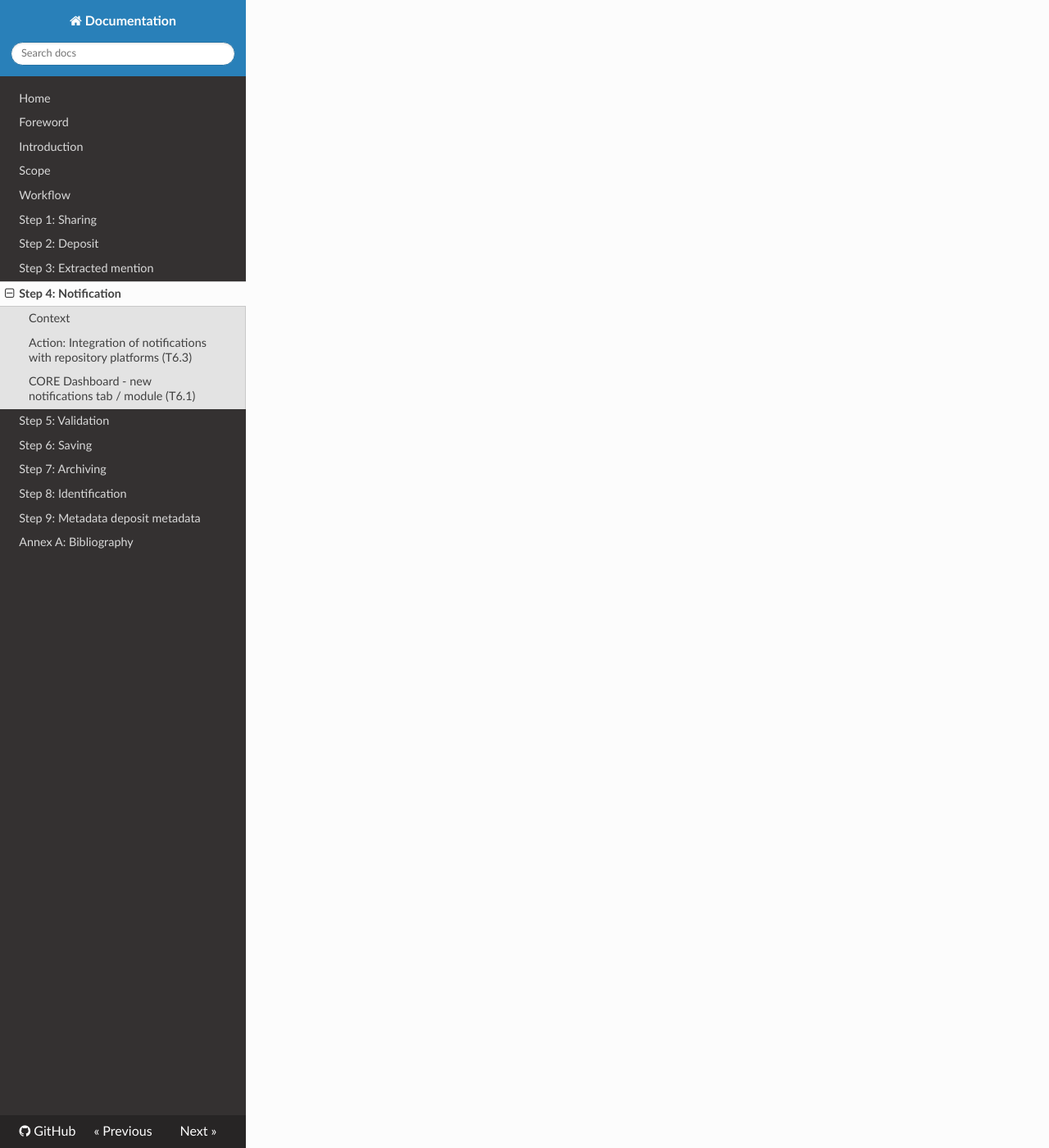
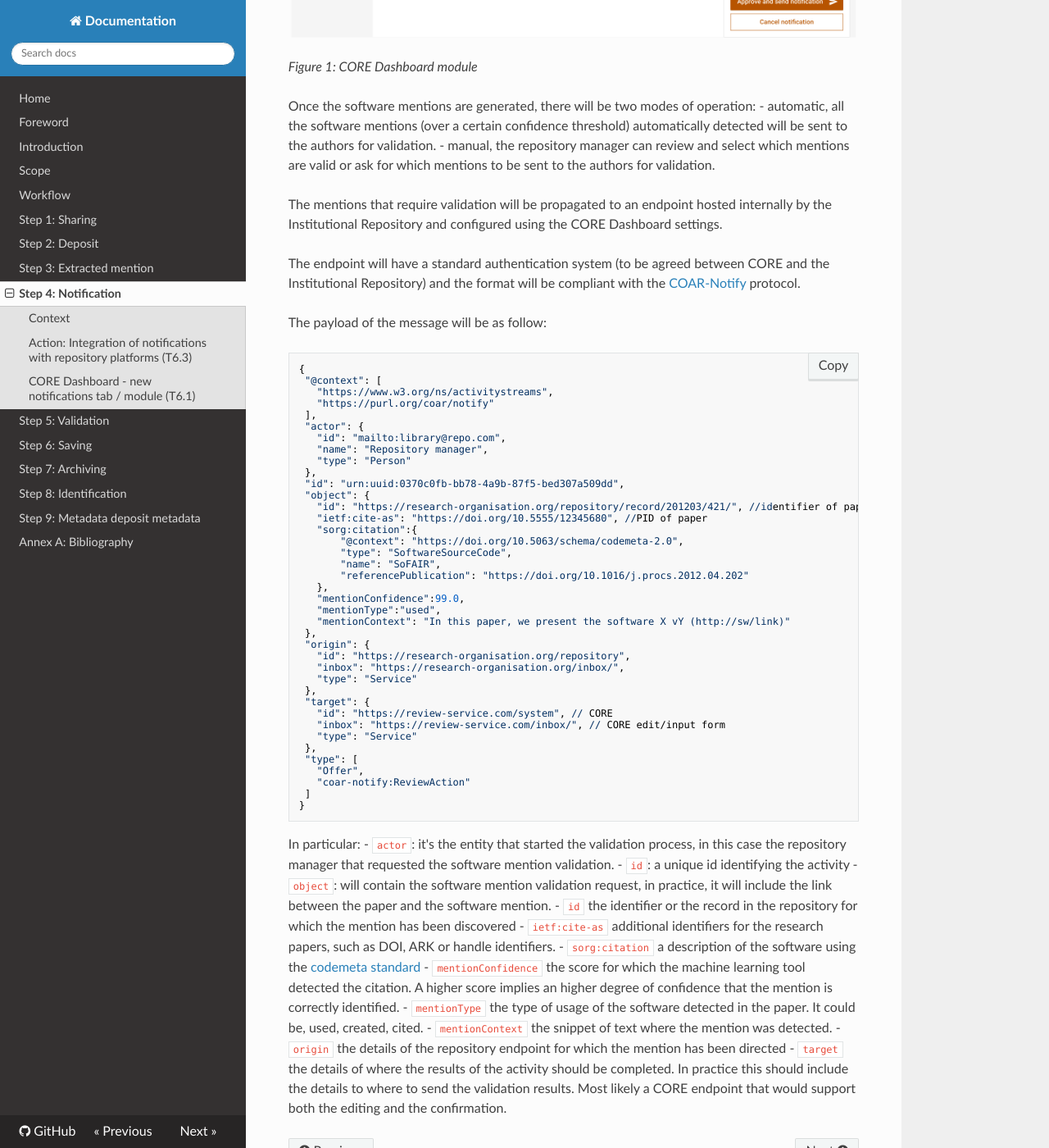
Before and after one commit to herrboyer/SoFairOA-documentation, an MkDocs documentation site: the page built from docs/14-step-4.md, in a window 1280 px wide and 1400 px high, scrolled down 1896 px. Shown: the whole window at 82% size. Built offline with MkDocs 1.6.1, drawn with Linux system fonts in a browser that asks for light colours; nearby versions of some CDN libraries.

Commit message:
Adds specifications for step 4 and 5

````diff
--- a/docs/14-step-4.md
+++ b/docs/14-step-4.md
@@ -35,3 +35,68 @@ OA MUST have credentials to connect to the dashboard and enable notifications.
 ![CORE Dashboard Module](img/CORE-dashboard-module.png)
 
 *Figure 1:  CORE Dashboard module*
+
+Once the software mentions are generated, there will be two modes of operation:
+- automatic, all the software mentions (over a certain confidence threshold) automatically detected will be sent to the authors for validation.
+- manual, the repository manager can review and select which mentions are valid or ask for which mentions to be sent to the authors for validation.
+
+The mentions that require validation will be propagated to an endpoint hosted internally by the Institutional Repository and configured using the CORE Dashboard settings.
+
+The endpoint will have a standard authentication system (to be agreed between CORE and the Institutional Repository) and the format will be compliant with the [COAR-Notify](https://coar-notify.net/) protocol.
+
+The payload of the message will be as follow:
+
+```
+{
+ "@context": [
+   "https://www.w3.org/ns/activitystreams",
+   "https://purl.org/coar/notify"
+ ],
+ "actor": {
+   "id": "mailto:library@repo.com",
+   "name": "Repository manager",
+   "type": "Person"
+ },
+ "id": "urn:uuid:0370c0fb-bb78-4a9b-87f5-bed307a509dd",
+ "object": {
+   "id": "https://research-organisation.org/repository/record/201203/421/", //identifier of paper
+   "ietf:cite-as": "https://doi.org/10.5555/12345680", //PID of paper
+   "sorg:citation":{
+       "@context": "https://doi.org/10.5063/schema/codemeta-2.0",
+       "type": "SoftwareSourceCode",
+       "name": "SoFAIR",
+       "referencePublication": "https://doi.org/10.1016/j.procs.2012.04.202"
+   },
+   "mentionConfidence":99.0,
+   "mentionType":"used",
+   "mentionContext": "In this paper, we present the software X vY (http://sw/link)"
+ },
+ "origin": {
+   "id": "https://research-organisation.org/repository",
+   "inbox": "https://research-organisation.org/inbox/",
+   "type": "Service"
+ },
+ "target": {
+   "id": "https://review-service.com/system", // CORE
+   "inbox": "https://review-service.com/inbox/", // CORE edit/input form
+   "type": "Service"
+ },
+ "type": [
+   "Offer",
+   "coar-notify:ReviewAction"
+ ]
+}
+```
+
+In particular:
+- `actor`: it's the entity that started the validation process, in this case the repository manager that requested the software mention validation.
+- `id`: a unique id identifying the activity
+- `object`: will contain the software mention validation request, in practice, it will include the link between the paper and the software mention.
+    - `id` the identifier or the record in the repository for which the mention has been discovered
+    - `ietf:cite-as` additional identifiers for the research papers, such as DOI, ARK or handle identifiers.
+    - `sorg:citation` a description of the software using the [codemeta standard](https://codemeta.github.io/)
+    - `mentionConfidence` the score for which the machine learning tool detected the citation. A higher score implies an higher degree of confidence that the mention is correctly identified.
+    - `mentionType` the type of usage of the software detected in the paper. It could be, used, created, cited.
+    - `mentionContext` the snippet of text where the mention was detected.
+- `origin` the details of the repository endpoint for which the mention has been directed
+- `target` the details of where the results of the activity should be completed. In practice this should include the details to where to send the validation results. Most likely a CORE endpoint that would support both the editing and the confirmation.
````
Also changed, not shown: docs/15-step-5.md (+37 -6 lines), docs/img/CORE-dashboard-module.png, docs/img/validation-email.png (added), docs/img/validation-form.png (added).
